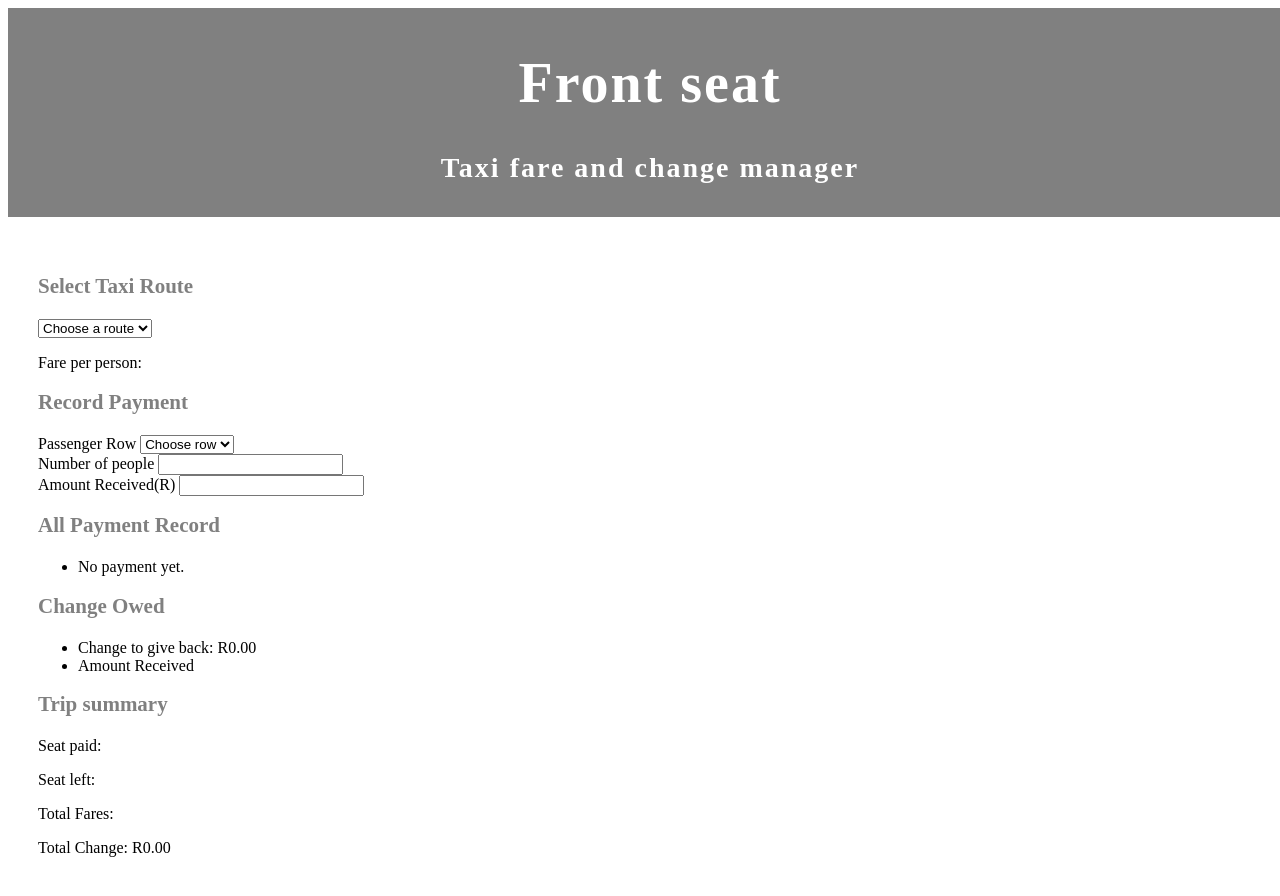
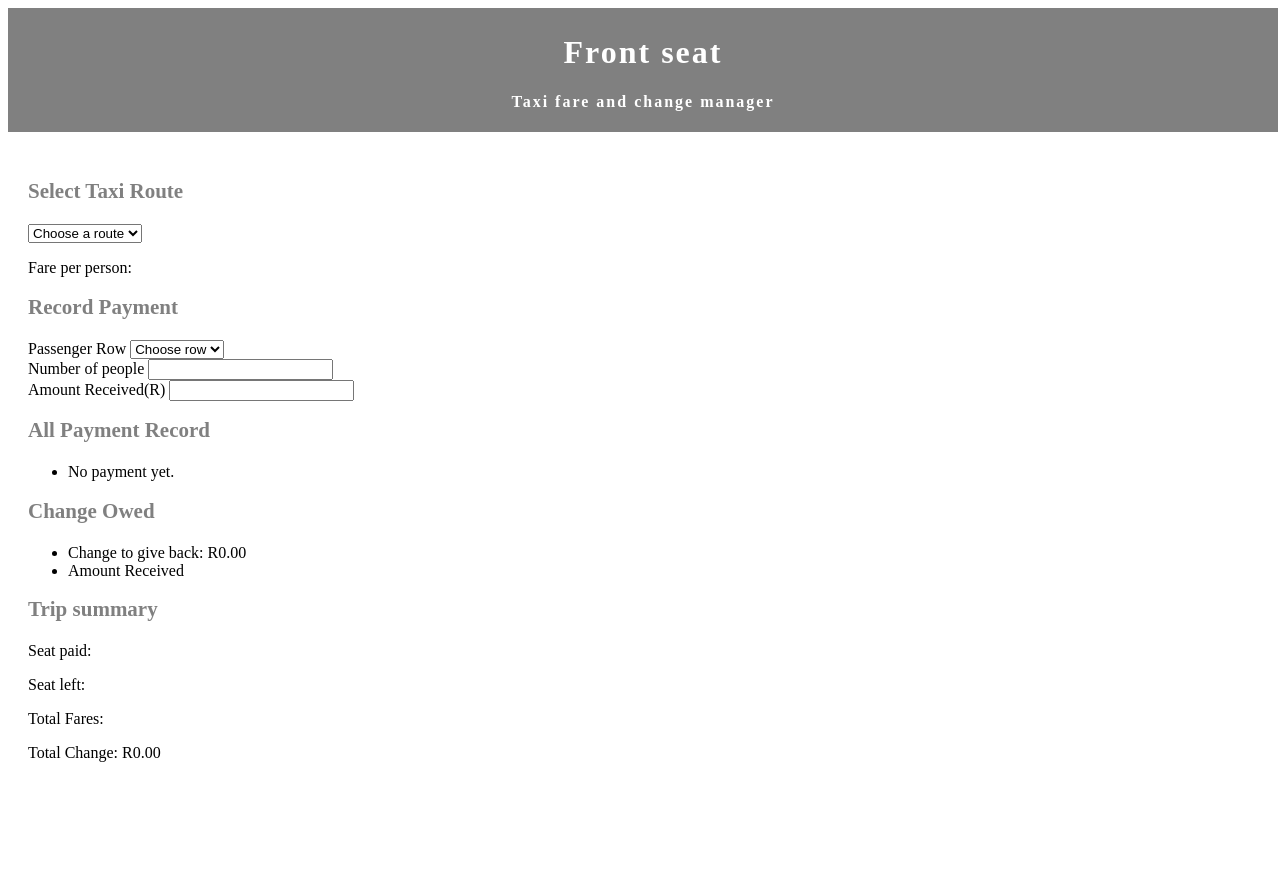
Before and after one commit to muofhe-r/Front-seat, a plain HTML site: page index.html in a window 1280 px wide. After the commit the page ends 809 px from the top, so only its background shows below. Drawn offline with Linux system fonts and the light colour scheme; a script that the page names is missing.

Commit message:
Upadate Sandton fare to R16

```diff
--- a/style.css
+++ b/style.css
@@ -9,7 +9,7 @@ background-color:#ffffff;
 
 .container {
  background-color: white;
- padding: 30px;
+ padding: 20px;
  border-radius: 15px;
  box-shadow: 0 10px 30px rgba(0,0,0,0,2);
  width: 100%;
@@ -23,14 +23,14 @@ background-color:#ffffff;
  background-color: gray;
  color: white;
  text-align: center;
- padding: 5px 10px ;
+ padding: 5px 3px ;
  margin-bottom: 30px;
 
  }
   /*main heading*/
   header  {
 font-weight: bold;
-font-size: 28px;
+font-size: 16px;
 font-family: Arial sans-serif;
  margin-bottom: 10px;
  letter-spacing: 2px;
--- a/style.js
+++ b/style.js
@@ -13,7 +13,7 @@ const rounte = [
    {
      id: 3,
       name: "johannesbury-sandton",
-       fare: 15
+       fare: 16
 
    }
   ];
```
